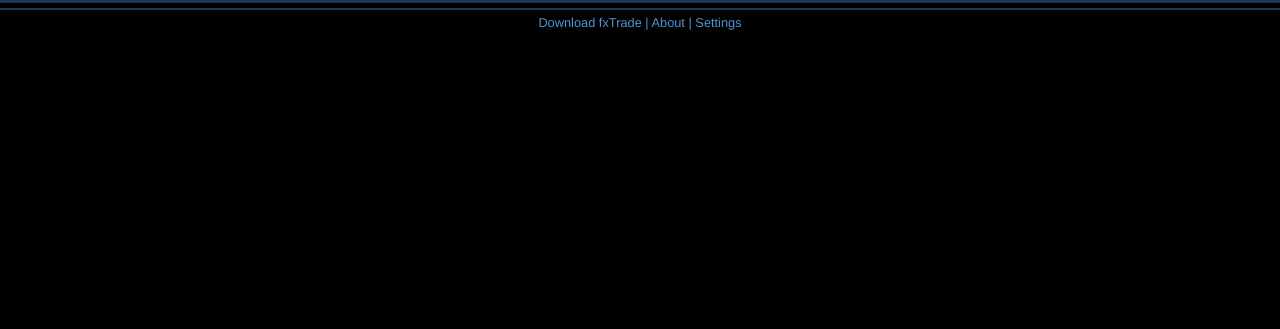
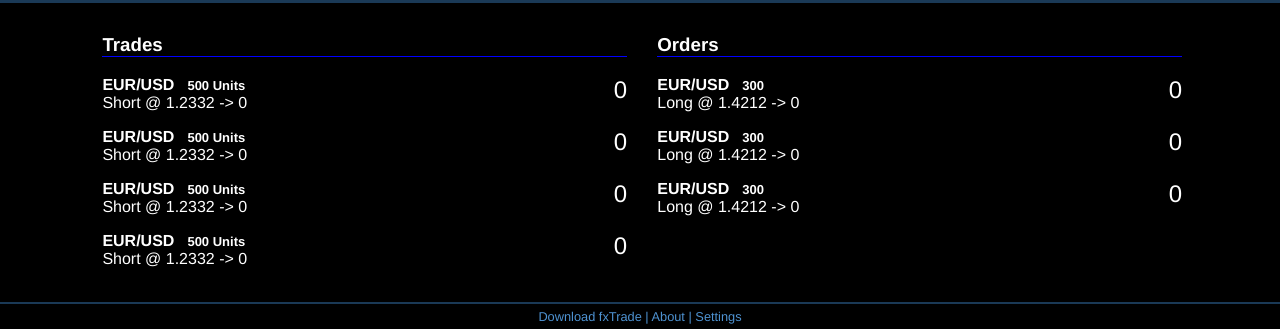
Before and after one commit to oanda/pair-first, a website: page app/index.html in a window 1280 px wide. Shown: the part 510-839 px from the top of the page. Before the commit the page ends 800 px from the top, so only its background shows below. Drawn offline with Linux system fonts and the light colour scheme; files whose address does not match are found by name.

Commit message:
Added 2 sections for trades and orders

```diff
--- a/app/index.html
+++ b/app/index.html
@@ -7,6 +7,7 @@
         <meta name="viewport" content="width=device-width, initial-scale=1, minimum-scale=1, maximum-scale=1, user-scalable=no">
         <link href='http://fonts.googleapis.com/css?family=Raleway:400,100' rel='stylesheet' type='text/css'>
         <link rel="stylesheet" href="styles/main.css">
+        <link rel="stylesheet" href="styles/lu.css">
     </head>
     <body>
         <div class="container">
@@ -48,6 +49,23 @@
                 <span>C:&nbsp;<span id="stats-close">1.29468</span></span>
             </div>
 
+            <div class="trades">
+                <h3>Trades</h3>
+                <ol id="trades-list"></ol>
+            </div>
+
+            <div class="orders">
+                <h3>Orders</h3>
+                <ol id="orders-list"></ol>
+            </div>
+
+            <div class="news">
+
+            </div>
+
+            <div class="stocktwits">
+            </div>
+
             <div class="footer">
                Download fxTrade | About | Settings
             </div>
@@ -55,7 +73,7 @@
         </div>
 
 
-        <script src="bower_components/jquery/jquery.js"></script>
+        <script src="bower_components/jquery/dist/jquery.js"></script>
 
         <!-- build:js scripts/plugins.js -->
         <script src="bower_components/bootstrap/js/affix.js"></script>
@@ -73,5 +91,6 @@
         <!-- endbuild -->
 
         <script src="scripts/main.js"></script>
+        <script src="scripts/lu.js"></script>
 </body>
 </html>
--- /dev/null
+++ b/app/scripts/lu.js
@@ -0,0 +1,82 @@
+function createTradeItem(tradeId,pair,units,openValue,direction){
+    $('<li/>', {
+        id: tradeId,
+        class: 'trade-item'
+    }).appendTo('#trades-list');
+
+    $('<span/>', {
+        class: 'trade-pair',
+        text: pair
+    }).appendTo('#'+tradeId);
+
+    $('<span/>', {
+        class: 'trade-units',
+        text: units
+    }).appendTo('#'+tradeId);
+
+    $('<span/>', {
+        class: 'trade-pl',
+        text: 0
+    }).appendTo('#'+tradeId);
+
+    $('<br/>').appendTo('#'+tradeId);
+
+    $('<span/>', {
+        class: 'trade-fineprint',
+        text: direction + ' @ ' + openValue + ' -> '
+    }).appendTo('#'+tradeId);
+
+    $('<span/>', {
+        class: 'trade-currentrate',
+        id: 'currentrate-' + pair,
+        text: 0
+    }).appendTo('#'+tradeId);
+
+
+};
+
+function createOrderItem(orderId,pair,units,openValue,direction){
+    $('<li/>', {
+        id: orderId,
+        class: 'order-item'
+    }).appendTo('#orders-list');
+
+    $('<span/>', {
+        class: 'order-pair',
+        text: pair
+    }).appendTo('#'+orderId);
+
+    $('<span/>', {
+        class: 'order-units',
+        text: units
+    }).appendTo('#'+orderId);
+
+    $('<span/>', {
+        class: 'order-distance',
+        text: 0
+    }).appendTo('#'+orderId);
+
+    $('<br/>').appendTo('#'+orderId);
+
+    $('<span/>', {
+        class: 'order-fineprint',
+        text: direction + ' @ ' + openValue + ' -> '
+    }).appendTo('#'+orderId);
+
+    $('<span/>', {
+        class: 'order-currentrate',
+        id: 'currentrate-' + pair,
+        text: 0
+    }).appendTo('#'+orderId);
+};
+
+
+createTradeItem(12345,"EUR/USD","500 Units",1.2332,"Short");
+createTradeItem(431234,"EUR/USD","500 Units",1.2332,"Short");
+createTradeItem(5324,"EUR/USD","500 Units",1.2332,"Short");
+createTradeItem(113411,"EUR/USD","500 Units",1.2332,"Short");
+
+
+createOrderItem(32124,"EUR/USD",300,1.4212,"Long");
+createOrderItem(42367,"EUR/USD",300,1.4212,"Long");
+createOrderItem(3975,"EUR/USD",300,1.4212,"Long");
--- /dev/null
+++ b/app/styles/lu.css
@@ -0,0 +1,42 @@
+.trades, .orders{
+    display: inline-block;
+    width: 41%;
+    color: white;
+    vertical-align: top;
+}
+
+.trades {
+    margin: 1% 1% 1% 8%;
+}
+
+.orders {
+    margin: 1% 5% 1% 1%;
+}
+
+.trade-item, .order-item {
+    margin: 1em 0 1em 0;
+}
+
+.trades h3, .orders h3 {
+    border-bottom: 1px blue solid;
+}
+
+.trades ol, .orders ol {
+    list-style-type: none;
+    padding-left: 0em;
+}
+
+.trade-pair, .trade-units, .order-pair, .order-units{
+    font-weight: bold;
+}
+
+.trade-units, .order-units {
+    font-size: small;
+    font-weight: bold;
+    margin-left: 1em;
+}
+
+.trade-pl, .order-distance {
+    float: right;
+    font-size: x-large;
+}
```
